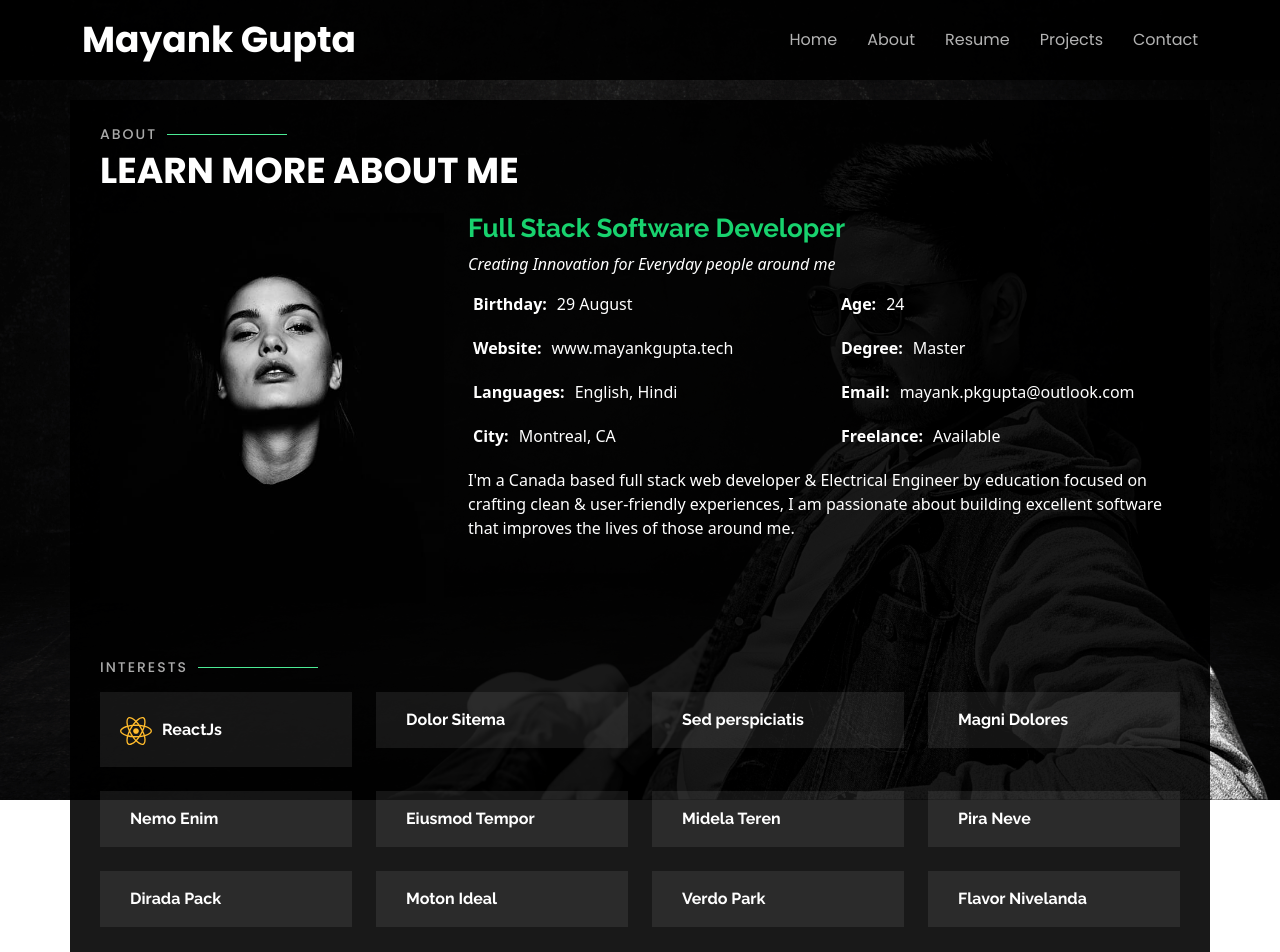
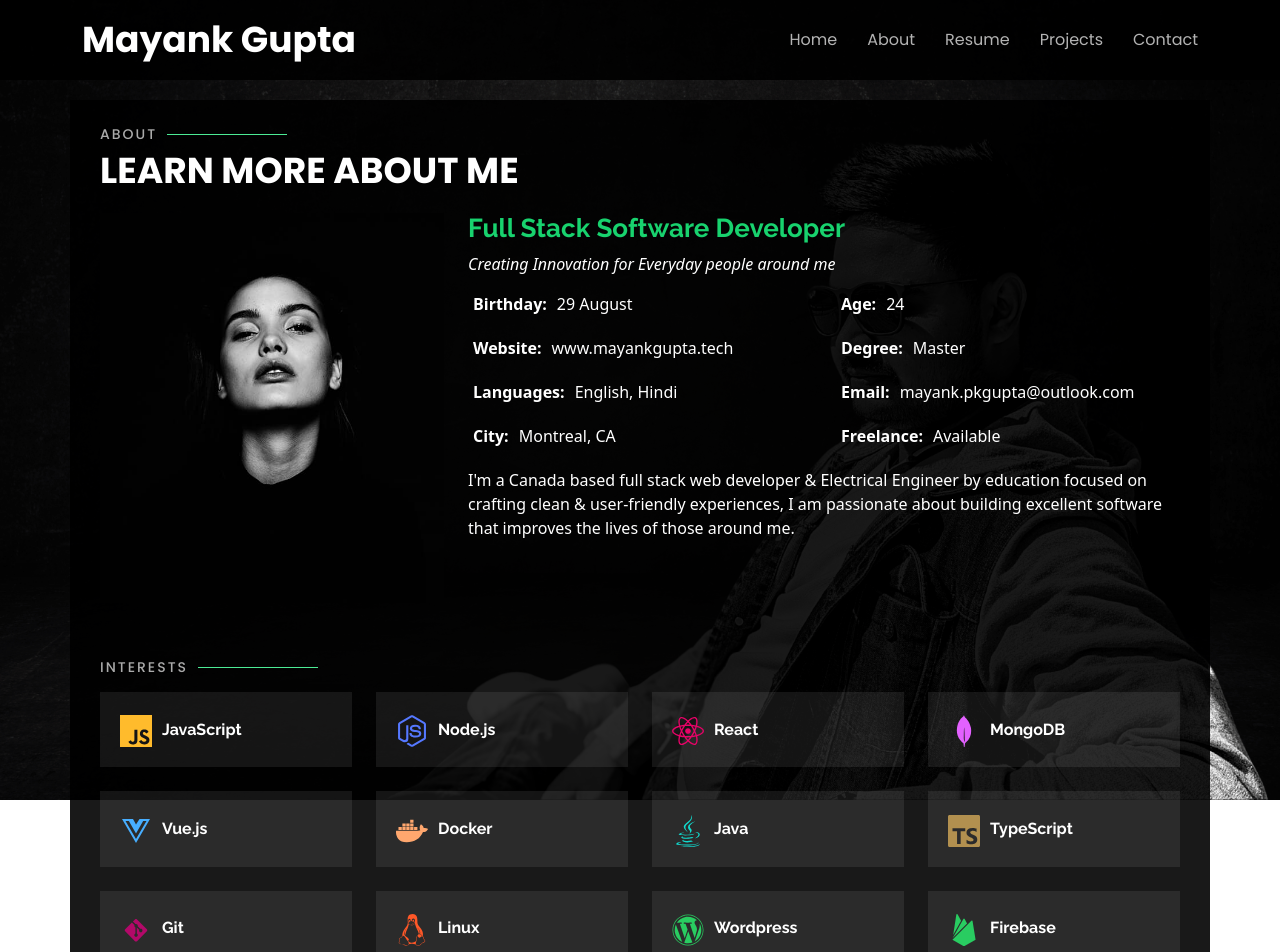
Before and after one commit to ermayank/portfolio_next, a Next.js app: page /about in a window 1280 px wide. Shown: the top 952 px of the page. Built offline with nearby package versions, Linux system fonts and the light colour scheme.

Commit message:
added projects

```diff
--- a/next.config.js
+++ b/next.config.js
@@ -1,6 +1,9 @@
 /** @type {import('next').NextConfig} */
 const nextConfig = {
   reactStrictMode: true,
+  env: {
+    BASE_URL: process.env.BASE_URL,
+  },
 }
 
 module.exports = nextConfig
--- a/src/pages/about.js
+++ b/src/pages/about.js
@@ -1,6 +1,22 @@
 import Head from "next/head"
 import Image from "next/image"
-import { FaReact } from "react-icons/fa"
+import {
+  SiJavascript,
+  SiMongodb,
+  SiTypescript,
+  SiFirebase,
+} from "react-icons/si"
+import {
+  FaNodeJs,
+  FaReact,
+  FaVuejs,
+  FaDocker,
+  FaJava,
+  FaLinux,
+  FaWordpress,
+} from "react-icons/fa"
+import { DiGit } from "react-icons/di"
+
 import Header from "../../components/Header"
 
 export default function About() {
@@ -38,10 +54,11 @@ export default function About() {
             <div className="col-lg-4" data-aos="fade-right">
               <Image
                 src={"/img/me.jpg"}
+                layout="responsive"
                 alt="Picture of the mayank gupta"
                 className="img-fluid"
-                width="350"
-                height="300"
+                width="600"
+                height="680"
               />
             </div>
             <div className="col-lg-8 pt-4 pt-lg-0 content" data-aos="fade-left">
@@ -104,10 +121,6 @@ export default function About() {
         </div>
         {/* <!-- End About Me --> */}
 
-        {/* <!-- ======= Counts ======= --> */}
-
-        {/* <!-- End Counts --> */}
-
         {/* <!-- ======= Interests ======= --> */}
         <div className="interests container">
           <div className="section-title">
@@ -118,103 +131,99 @@ export default function About() {
             <div className="col-lg-3 col-md-4">
               <div className="icon-box">
                 <i style={{ color: "#ffbb2c" }}>
-                  <FaReact />
+                  <SiJavascript />
                 </i>
 
-                <h3>ReactJs</h3>
+                <h3>JavaScript</h3>
               </div>
             </div>
             <div className="col-lg-3 col-md-4 mt-4 mt-md-0">
               <div className="icon-box">
-                <i
-                  className="ri-bar-chart-box-line"
-                  style={{ color: "#5578ff" }}
-                ></i>
-                <h3>Dolor Sitema</h3>
+                <i style={{ color: "#5578ff" }}>
+                  <FaNodeJs />
+                </i>
+                <h3>Node.js</h3>
               </div>
             </div>
             <div className="col-lg-3 col-md-4 mt-4 mt-md-0">
               <div className="icon-box">
-                <i
-                  className="ri-calendar-todo-line"
-                  style={{ color: "#e80368" }}
-                ></i>
-                <h3>Sed perspiciatis</h3>
+                <i style={{ color: "#e80368" }}>
+                  <FaReact />
+                </i>
+                <h3>React</h3>
               </div>
             </div>
             <div className="col-lg-3 col-md-4 mt-4 mt-lg-0">
               <div className="icon-box">
-                <i
-                  className="ri-paint-brush-line"
-                  style={{ color: "#e361ff" }}
-                ></i>
-                <h3>Magni Dolores</h3>
+                <i style={{ color: "#e361ff" }}>
+                  <SiMongodb />
+                </i>
+                <h3>MongoDB</h3>
               </div>
             </div>
             <div className="col-lg-3 col-md-4 mt-4">
               <div className="icon-box">
-                <i
-                  className="ri-database-2-line"
-                  style={{ color: "#47aeff" }}
-                ></i>
-                <h3>Nemo Enim</h3>
+                <i style={{ color: "#47aeff" }}>
+                  <FaVuejs />
+                </i>
+                <h3>Vue.js</h3>
               </div>
             </div>
             <div className="col-lg-3 col-md-4 mt-4">
               <div className="icon-box">
-                <i
-                  className="ri-gradienter-line"
-                  style={{ color: "#ffa76e" }}
-                ></i>
-                <h3>Eiusmod Tempor</h3>
+                <i style={{ color: "#ffa76e" }}>
+                  <FaDocker />
+                </i>
+                <h3>Docker</h3>
               </div>
             </div>
             <div className="col-lg-3 col-md-4 mt-4">
               <div className="icon-box">
-                <i
-                  className="ri-file-list-3-line"
-                  style={{ color: "#11dbcf" }}
-                ></i>
-                <h3>Midela Teren</h3>
+                <i style={{ color: "#11dbcf" }}>
+                  <FaJava />
+                </i>
+                <h3>Java</h3>
+              </div>
+            </div>
+
+            <div className="col-lg-3 col-md-4 mt-4">
+              <div className="icon-box">
+                <i style={{ color: "#b2904f" }}>
+                  <SiTypescript />
+                </i>
+                <h3>TypeScript</h3>
               </div>
             </div>
             <div className="col-lg-3 col-md-4 mt-4">
               <div className="icon-box">
-                <i
-                  className="ri-price-tag-2-line"
-                  style={{ color: "#4233ff" }}
-                ></i>
-                <h3>Pira Neve</h3>
+                <i style={{ color: "#b20969" }}>
+                  <DiGit />
+                </i>
+                <h3>Git</h3>
               </div>
             </div>
             <div className="col-lg-3 col-md-4 mt-4">
               <div className="icon-box">
-                <i className="ri-anchor-line" style={{ color: "#b2904f" }}></i>
-                <h3>Dirada Pack</h3>
+                <i style={{ color: "#ff5828" }}>
+                  <FaLinux />
+                </i>
+                <h3>Linux</h3>
               </div>
             </div>
             <div className="col-lg-3 col-md-4 mt-4">
               <div className="icon-box">
-                <i className="ri-disc-line" style={{ color: "#b20969" }}></i>
-                <h3>Moton Ideal</h3>
+                <i style={{ color: "#29cc61" }}>
+                  <FaWordpress />
+                </i>
+                <h3>Wordpress</h3>
               </div>
             </div>
             <div className="col-lg-3 col-md-4 mt-4">
               <div className="icon-box">
-                <i
-                  className="ri-base-station-line"
-                  style={{ color: "#ff5828" }}
-                ></i>
-                <h3>Verdo Park</h3>
-              </div>
-            </div>
-            <div className="col-lg-3 col-md-4 mt-4">
-              <div className="icon-box">
-                <i
-                  className="ri-fingerprint-line"
-                  style={{ color: "#29cc61" }}
-                ></i>
-                <h3>Flavor Nivelanda</h3>
+                <i style={{ color: "#29cc61" }}>
+                  <SiFirebase />
+                </i>
+                <h3>Firebase</h3>
               </div>
             </div>
           </div>
```
Also changed, not shown: src/pages/projects.js (+85 -1 lines), src/pages/resume.js (+32 -6 lines).
